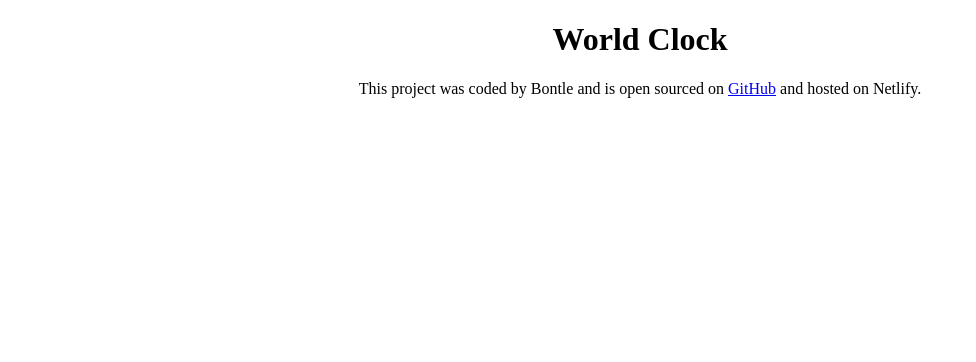
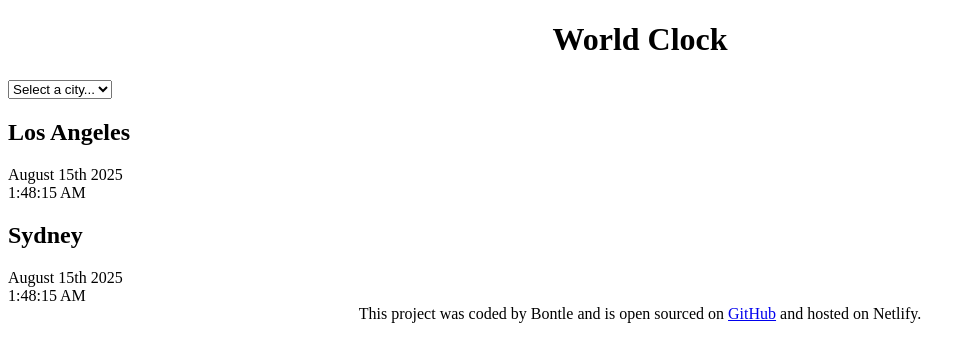
Before and after one commit to Bontle-tech/world-clock, a plain HTML site: page index.html in a window 1280 px wide. Shown: the whole page, without its empty margins (0-976 px from the left). Drawn offline with Linux system fonts and the light colour scheme.

Commit message:
Added the basic HTML.

```diff
--- a/index.html
+++ b/index.html
@@ -7,7 +7,26 @@
     <title>World Clock</title>
   </head>
   <body>
-    <h1>World Clock</h1>
+    <div>
+      <h1>World Clock</h1>
+      <select>
+        <option value="">Select a city...</option>
+        <option value="">London</option>
+        <option value="">New York</option>
+        <option value="">Auckland</option>
+      </select>
+
+      <div class="city">
+        <h2>Los Angeles</h2>
+        <div class="date">August 15th 2025</div>
+        <div class="time">1:48:15 AM</div>
+      </div>
+      <div class="city">
+        <h2>Sydney</h2>
+        <div class="date">August 15th 2025</div>
+        <div class="time">1:48:15 AM</div>
+      </div>
+    </div>
     <footer>
       This project was coded by Bontle and is open sourced on
       <a href="https://github.com/Bontle-tech/world-clock" target="_blank"
@@ -15,6 +34,7 @@
       >
       and hosted on Netlify.
     </footer>
+
     <script src="javascript/index.js"></script>
   </body>
 </html>
```
